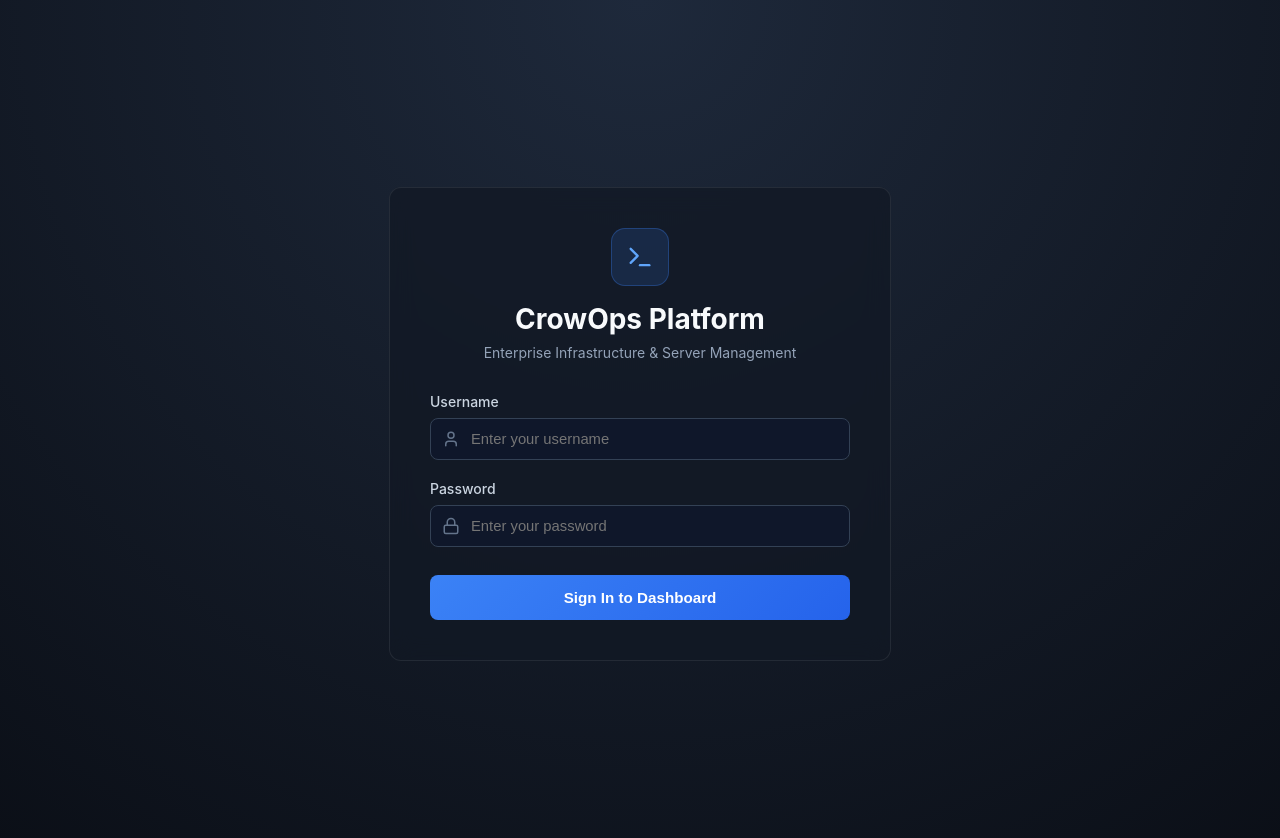
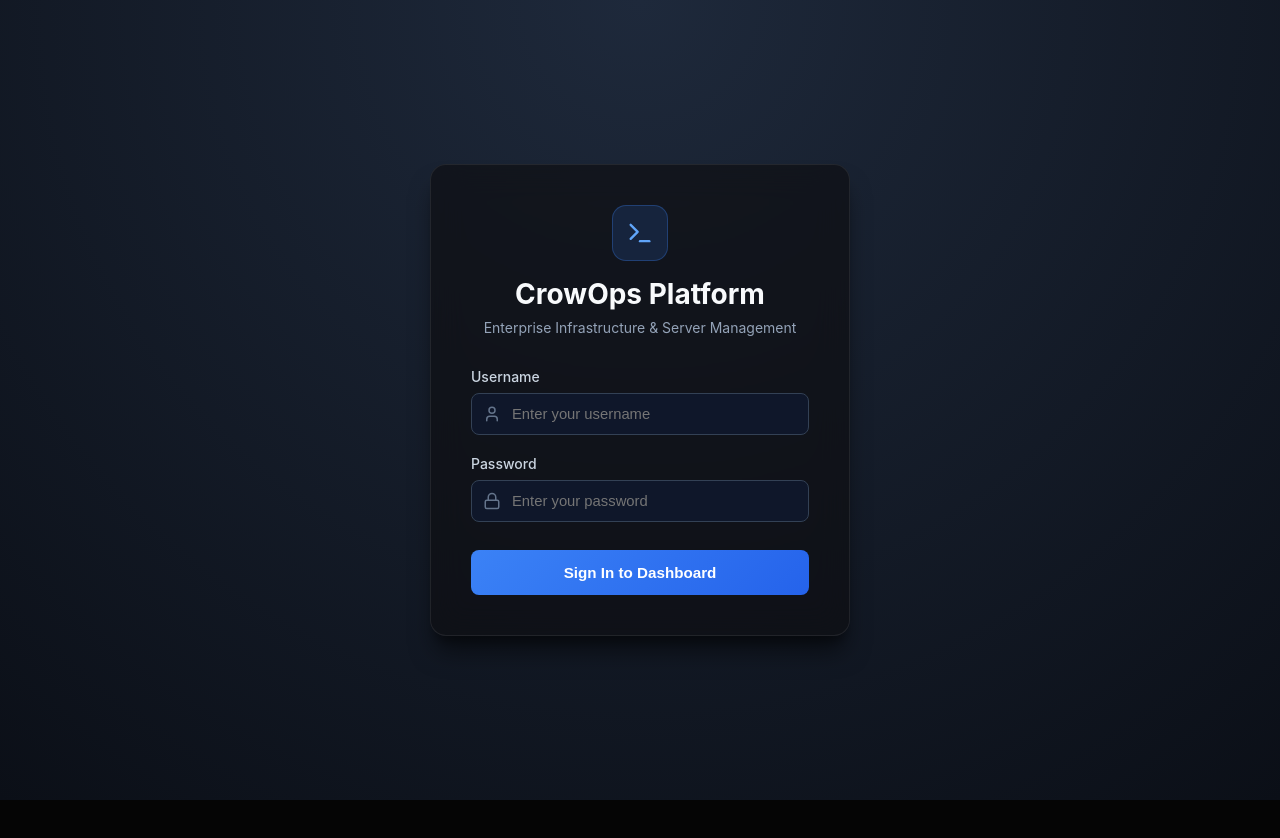
Before and after one commit to Hussein-Furaty/CrowOps, a React (Vite) app in the folder frontend/: page / in a window 1280 px wide. Shown: the top 838 px of the page. After the commit the page ends 800 px from the top, so only its background shows below. Built offline with nearby package versions, Linux system fonts and the light colour scheme.

Commit message:
style(frontend): premium redesign with new design system in index.css

```diff
--- a/frontend/src/index.css
+++ b/frontend/src/index.css
@@ -1,41 +1,190 @@
+:root {
+  font-family: 'Inter', system-ui, -apple-system, BlinkMacSystemFont, 'Segoe UI', Roboto, Oxygen, Ubuntu, Cantarell, 'Open Sans', 'Helvetica Neue', sans-serif;
+  color-scheme: dark;
 
-:root {
-  font-family: Inter, system-ui, Avenir, Helvetica, Arial, sans-serif;
-  color-scheme: dark;
-  --bg-main: #0B0F17;
-  --bg-card: #121824;
-  --bg-card-hover: #192233;
-  --border-color: #212D42;
-  --accent-primary: #3B82F6;
-  --accent-success: #10B981;
-  --accent-warning: #F59E0B;
-  --accent-danger: #EF4444;
+  --bg-dark: #050505;
+  --bg-panel: rgba(15, 15, 18, 0.65);
+  --bg-card: rgba(22, 22, 26, 0.7);
+  --bg-card-hover: rgba(30, 30, 35, 0.85);
+
+  --border-light: rgba(255, 255, 255, 0.08);
+  --border-focus: rgba(99, 102, 241, 0.5);
+
+  --text-primary: #F8FAFC;
+  --text-secondary: #94A3B8;
+  --text-tertiary: #64748B;
+
+  --brand-primary: #6366F1;
+  --brand-secondary: #8B5CF6;
+  --brand-gradient: linear-gradient(135deg, var(--brand-primary), var(--brand-secondary));
+
+  --status-success: #10B981;
+  --status-success-bg: rgba(16, 185, 129, 0.15);
+  --status-warning: #F59E0B;
+  --status-warning-bg: rgba(245, 158, 11, 0.15);
+  --status-danger: #EF4444;
+  --status-danger-bg: rgba(239, 68, 68, 0.15);
+  --status-info: #3B82F6;
+
+  --shadow-sm: 0 4px 6px -1px rgba(0, 0, 0, 0.3), 0 2px 4px -1px rgba(0, 0, 0, 0.2);
+  --shadow-md: 0 10px 15px -3px rgba(0, 0, 0, 0.4), 0 4px 6px -2px rgba(0, 0, 0, 0.2);
+  --shadow-lg: 0 20px 25px -5px rgba(0, 0, 0, 0.5), 0 10px 10px -5px rgba(0, 0, 0, 0.3);
+  --shadow-glow: 0 0 15px rgba(99, 102, 241, 0.3);
 }
 
 body {
   margin: 0;
-  background-color: var(--bg-main);
-  color: #F3F4F6;
+  background-color: var(--bg-dark);
+  color: var(--text-primary);
   min-height: 100vh;
   -webkit-font-smoothing: antialiased;
+  background-image:
+    radial-gradient(circle at 15% 50%, rgba(99, 102, 241, 0.08), transparent 25%),
+    radial-gradient(circle at 85% 30%, rgba(139, 92, 246, 0.08), transparent 25%);
+  background-attachment: fixed;
+}
+
+* {
+  box-sizing: border-box;
 }
 
 .glass-panel {
-  background: rgba(18, 24, 36, 0.75);
-  backdrop-filter: blur(12px);
-  border: 1px solid rgba(255, 255, 255, 0.08);
-  border-radius: 12px;
+  background: var(--bg-panel);
+  backdrop-filter: blur(16px);
+  -webkit-backdrop-filter: blur(16px);
+  border: 1px solid var(--border-light);
+  border-radius: 16px;
+  box-shadow: var(--shadow-lg);
 }
 
 .glass-card {
-  background: rgba(25, 34, 51, 0.6);
-  backdrop-filter: blur(8px);
-  border: 1px solid rgba(255, 255, 255, 0.05);
-  border-radius: 10px;
-  transition: all 0.2s ease-in-out;
+  background: var(--bg-card);
+  backdrop-filter: blur(12px);
+  -webkit-backdrop-filter: blur(12px);
+  border: 1px solid var(--border-light);
+  border-radius: 14px;
+  transition: all 0.3s cubic-bezier(0.4, 0, 0.2, 1);
+  box-shadow: var(--shadow-md);
 }
 
 .glass-card:hover {
-  border-color: rgba(59, 130, 246, 0.3);
-  transform: translateY(-2px);
+  background: var(--bg-card-hover);
+  border-color: var(--border-focus);
+  transform: translateY(-4px);
+  box-shadow: var(--shadow-glow), var(--shadow-lg);
 }
+
+.btn-primary {
+  background: var(--brand-gradient);
+  color: white;
+  border: none;
+  border-radius: 8px;
+  padding: 0.6rem 1.2rem;
+  font-weight: 600;
+  cursor: pointer;
+  transition: all 0.2s ease;
+  box-shadow: 0 4px 14px 0 rgba(99, 102, 241, 0.39);
+}
+
+.btn-primary:hover {
+  transform: translateY(-1px);
+  box-shadow: 0 6px 20px rgba(99, 102, 241, 0.5);
+}
+
+.btn-primary:disabled {
+  opacity: 0.6;
+  cursor: not-allowed;
+  transform: none;
+}
+
+.btn-secondary {
+  background: rgba(255, 255, 255, 0.05);
+  color: var(--text-primary);
+  border: 1px solid var(--border-light);
+  border-radius: 8px;
+  padding: 0.6rem 1.2rem;
+  font-weight: 500;
+  cursor: pointer;
+  transition: all 0.2s ease;
+}
+
+.btn-secondary:hover {
+  background: rgba(255, 255, 255, 0.1);
+  border-color: rgba(255, 255, 255, 0.2);
+}
+
+.btn-danger {
+  background: var(--status-danger-bg);
+  color: var(--status-danger);
+  border: 1px solid rgba(239, 68, 68, 0.3);
+  border-radius: 8px;
+  padding: 0.6rem 1.2rem;
+  font-weight: 500;
+  cursor: pointer;
+  transition: all 0.2s ease;
+}
+
+.btn-danger:hover {
+  background: rgba(239, 68, 68, 0.25);
+  border-color: rgba(239, 68, 68, 0.5);
+}
+
+.input-field {
+  width: 100%;
+  background: rgba(0, 0, 0, 0.2);
+  border: 1px solid var(--border-light);
+  border-radius: 8px;
+  color: var(--text-primary);
+  padding: 0.6rem 1rem;
+  font-family: inherit;
+  transition: all 0.2s ease;
+}
+
+.input-field:focus {
+  outline: none;
+  border-color: var(--brand-primary);
+  box-shadow: 0 0 0 2px rgba(99, 102, 241, 0.2);
+  background: rgba(0, 0, 0, 0.4);
+}
+
+.text-gradient {
+  background: var(--brand-gradient);
+  -webkit-background-clip: text;
+  -webkit-text-fill-color: transparent;
+  background-clip: text;
+}
+
+/* Animations */
+@keyframes fadeIn {
+  from { opacity: 0; transform: translateY(10px); }
+  to { opacity: 1; transform: translateY(0); }
+}
+
+@keyframes pulse-soft {
+  0%, 100% { opacity: 1; }
+  50% { opacity: 0.7; }
+}
+
+.animate-fade-in {
+  animation: fadeIn 0.4s cubic-bezier(0.4, 0, 0.2, 1) forwards;
+}
+
+.animate-pulse {
+  animation: pulse-soft 2s cubic-bezier(0.4, 0, 0.6, 1) infinite;
+}
+
+/* Scrollbar */
+::-webkit-scrollbar {
+  width: 8px;
+  height: 8px;
+}
+::-webkit-scrollbar-track {
+  background: var(--bg-dark);
+}
+::-webkit-scrollbar-thumb {
+  background: var(--border-light);
+  border-radius: 4px;
+}
+::-webkit-scrollbar-thumb:hover {
+  background: var(--text-tertiary);
+}
```
